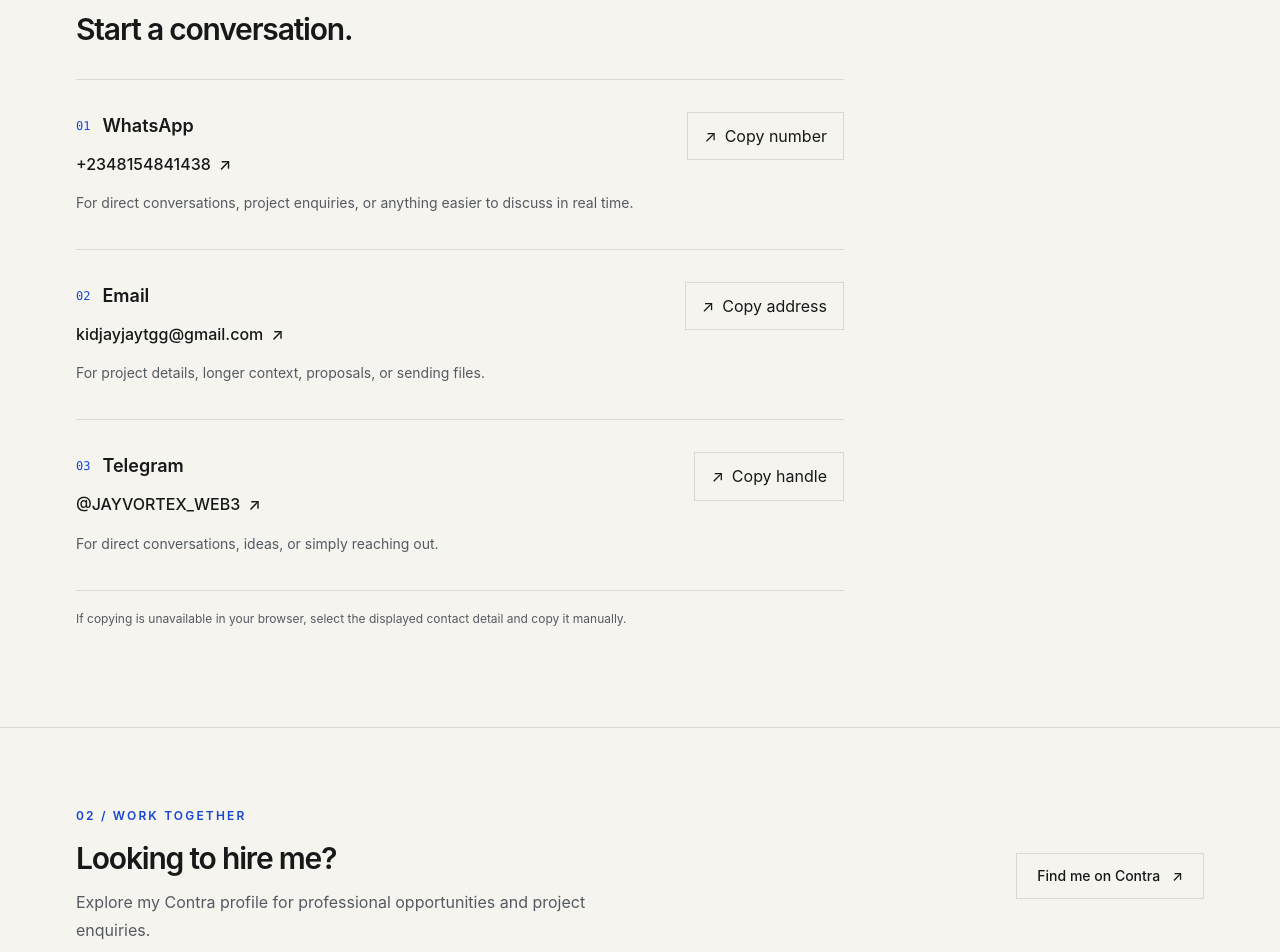
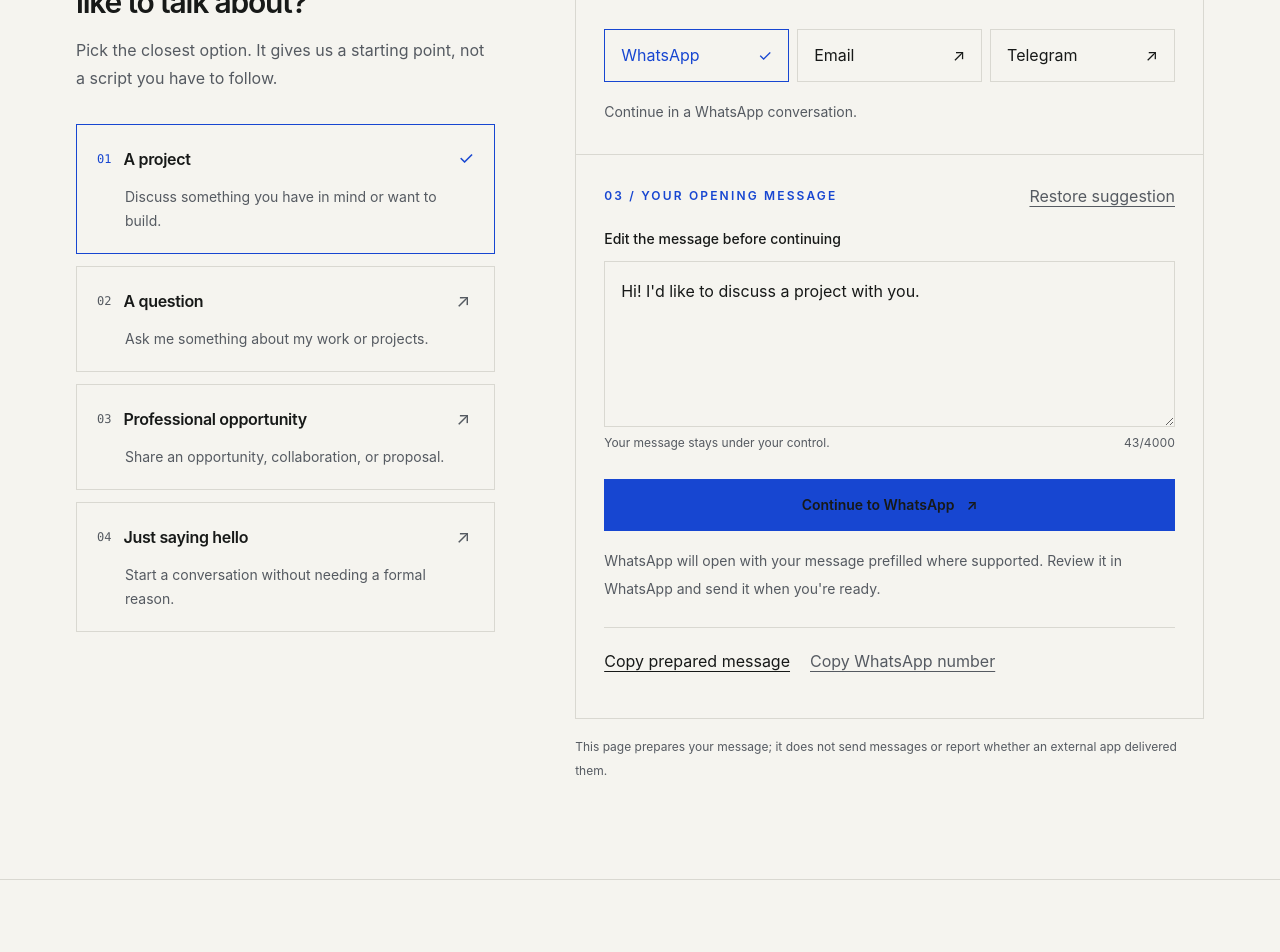
Before and after one commit to JJTGG/JAYJAYTGG, a Next.js app: page /contact in a window 1280 px wide. Shown: the part 820-1772 px from the top of the page. Built offline with nearby package versions, Linux system fonts and the light colour scheme.

Commit message:
feat: revamp contact page with interactive contact flow

```diff
--- a/app/contact/page.tsx
+++ b/app/contact/page.tsx
@@ -1,69 +1,178 @@
-
 "use client";
 
 import { useState } from "react";
 
-const directLinks = [
+type ContactIntent = "project" | "question" | "opportunity" | "hello";
+type ContactChannel = "whatsapp" | "email" | "telegram";
+
+type CopyStatus = {
+  type: "success" | "error";
+  message: string;
+  manualValue?: string;
+} | null;
+
+const intents: {
+  id: ContactIntent;
+  label: string;
+  description: string;
+  message: string;
+  subject: string;
+}[] = [
   {
-    label: "WhatsApp",
-    detail: "+2348154841438",
-    href: "https://wa.me/2348154841438",
-    description:
-      "For direct conversations, project enquiries, or anything easier to discuss in real time.",
-    copyLabel: "Copy number"
+    id: "project",
+    label: "A project",
+    description: "Discuss something you have in mind or want to build.",
+    message: "Hi! I'd like to discuss a project with you.",
+    subject: "Project enquiry",
   },
   {
-    label: "Email",
-    detail: "kidjayjaytgg@gmail.com",
-    href: "mailto:kidjayjaytgg@gmail.com",
-    description:
-      "For project details, longer context, proposals, or sending files.",
-    copyLabel: "Copy address"
+    id: "question",
+    label: "A question",
+    description: "Ask me something about my work or projects.",
+    message: "Hi! I have a question I'd like to ask you.",
+    subject: "A question",
   },
   {
+    id: "opportunity",
+    label: "Professional opportunity",
+    description: "Share an opportunity, collaboration, or proposal.",
+    message: "Hi! I'd like to discuss a professional opportunity with you.",
+    subject: "Professional opportunity",
+  },
+  {
+    id: "hello",
+    label: "Just saying hello",
+    description: "Start a conversation without needing a formal reason.",
+    message: "Hey! Just stopping by to say hello.",
+    subject: "Hello",
+  },
+];
+
+const channels: {
+  id: ContactChannel;
+  label: string;
+  description: string;
+}[] = [
+  {
+    id: "whatsapp",
+    label: "WhatsApp",
+    description: "Continue in a WhatsApp conversation.",
+  },
+  {
+    id: "email",
+    label: "Email",
+    description: "Prepare an email you can review and send.",
+  },
+  {
+    id: "telegram",
     label: "Telegram",
-    detail: "@JAYVORTEX_WEB3",
-    href: "https://t.me/JAYVORTEX_WEB3",
-    description:
-      "For direct conversations, ideas, or simply reaching out.",
-    copyLabel: "Copy handle"
-  }
+    description: "Open my Telegram profile and continue there.",
+  },
 ];
+
+const contactDetails: Record<ContactChannel, string> = {
+  whatsapp: "2348154841438",
+  email: "kidjayjaytgg@gmail.com",
+  telegram: "@JAYVORTEX_WEB3",
+};
 
 const elsewhereLinks = [
   {
+    label: "Contra",
+    href: "https://contra.com/jayjaytgg_tiuk6n8t?referralExperimentNid=DEFAULT_REFERRAL_PROGRAM&referrerUsername=jayjaytgg_tiuk6n8t",
+    description:
+      "Explore my profile for professional opportunities and project enquiries.",
+  },
+  {
     label: "X",
     href: "https://x.com/JAYJAYTGG",
-    description:
-      "Follow what I'm building and join the public conversation."
+    description: "Follow what I'm building and join the public conversation.",
   },
   {
     label: "GitHub",
     href: "https://github.com/JJTGG",
-    description:
-      "Explore the code, projects, and experiments behind the work."
-  }
+    description: "Explore the code, projects, and experiments behind the work.",
+  },
 ];
 
-type CopyStatus = {
-  label: string;
-  state: "copied" | "failed";
-} | null;
-
 export default function ContactPage() {
+  const [intent, setIntent] = useState<ContactIntent>("project");
+  const [channel, setChannel] =
+    useState<ContactChannel>("whatsapp");
+  const [draft, setDraft] = useState(
+    "Hi! I'd like to discuss a project with you.",
+  );
   const [copyStatus, setCopyStatus] = useState<CopyStatus>(null);
 
-  async function copyDetail(label: string, detail: string) {
-    try {
-      await navigator.clipboard.writeText(detail);
-      setCopyStatus({ label, state: "copied" });
-    } catch {
-      setCopyStatus({ label, state: "failed" });
+  const selectedIntent = intents.find((item) => item.id === intent)!;
+  const selectedChannel = channels.find(
+    (item) => item.id === channel,
+  )!;
+
+  const destinationHref =
+    channel === "whatsapp"
+      ? `https://wa.me/${contactDetails.whatsapp}?text=${encodeURIComponent(draft)}`
+      : channel === "email"
+        ? `mailto:${contactDetails.email}?subject=${encodeURIComponent(selectedIntent.subject)}&body=${encodeURIComponent(draft)}`
+        : "https://t.me/JAYVORTEX_WEB3";
+
+  const actionLabel =
+    channel === "whatsapp"
+      ? "Continue to WhatsApp"
+      : channel === "email"
+        ? "Prepare email"
+        : "Open Telegram";
+
+  const channelInstructions =
+    channel === "whatsapp"
+      ? "WhatsApp will open with your message prefilled where supported. Review it in WhatsApp and send it when you're ready."
+      : channel === "email"
+        ? "Your default email app will open with a subject and message body. Review the draft and send it from your email app."
+        : "Telegram will open my profile. Direct-message prefill is not guaranteed, so copy your message here and paste it into the conversation.";
+
+  const detailCopyLabel =
+    channel === "whatsapp"
+      ? "Copy WhatsApp number"
+      : channel === "email"
+        ? "Copy email address"
+        : "Copy Telegram handle";
+
+  function selectIntent(nextIntent: ContactIntent) {
+    const next = intents.find((item) => item.id === nextIntent);
+
+    if (!next) return;
+
+    setIntent(nextIntent);
+    setDraft(next.message);
+    setCopyStatus(null);
   }
 
-    window.setTimeout(() => {
+  function selectChannel(nextChannel: ContactChannel) {
+    setChannel(nextChannel);
     setCopyStatus(null);
-    }, 2000);
+  }
+
+  async function copyValue(
+    value: string,
+    successMessage: string,
+    manualValue?: string,
+  ) {
+    try {
+      await navigator.clipboard.writeText(value);
+
+      setCopyStatus({
+        type: "success",
+        message: successMessage,
+      });
+    } catch {
+      setCopyStatus({
+        type: "error",
+        message: manualValue
+          ? "Clipboard access failed. Select the detail below and copy it manually."
+          : "Clipboard access failed. Select your message above and copy it manually.",
+        manualValue,
+      });
+    }
   }
 
   return (
@@ -71,150 +180,272 @@
       <section className="border-b border-[var(--line)]">
         <div className="mx-auto w-full max-w-[1240px] px-[var(--page-gutter)] py-20 sm:py-28 md:py-36">
           <p className="text-xs font-semibold uppercase tracking-[0.18em] text-[var(--accent)]">
-            Contact / Get in touch
+            Contact / Start a conversation
           </p>
 
           <h1 className="mt-6 max-w-5xl text-[clamp(3rem,8vw,7rem)] font-semibold leading-[0.96] tracking-[-0.065em]">
-            Have something worth building or exploring?
+            What brings you here?
           </h1>
 
           <p className="mt-7 max-w-2xl text-base leading-8 text-[var(--muted)] sm:text-lg sm:leading-9">
-            Reach out about a project, an idea, something I&apos;m building,
-            or a problem worth figuring out. Use whichever channel works
-            best for you.
+            Have a project in mind, a question, or something worth
+            discussing? Choose your reason for reaching out, prepare a
+            message, and take the conversation to whichever channel works
+            for you.
           </p>
         </div>
       </section>
 
       <section>
-        <div className="mx-auto w-full max-w-[1240px] px-[var(--page-gutter)] py-16 sm:py-24">
-          <div className="max-w-3xl">
+        <div className="mx-auto grid w-full max-w-[1240px] gap-12 px-[var(--page-gutter)] py-16 sm:py-20 lg:grid-cols-[minmax(0,0.8fr)_minmax(0,1.2fr)] lg:gap-20 lg:py-24">
+          <div>
             <p className="text-xs font-semibold uppercase tracking-[0.18em] text-[var(--accent)]">
-              01 / Direct contact
+              01 / Your reason
             </p>
 
             <h2 className="mt-4 text-2xl font-semibold tracking-[-0.04em] sm:text-3xl">
-              Start a conversation.
+              What would you like to talk about?
             </h2>
 
-            <div className="mt-8 divide-y divide-[var(--line)] border-y border-[var(--line)]">
-              {directLinks.map((link, index) => (
-                <article key={link.href} className="py-6 sm:py-8">
-                  <div className="flex flex-col gap-5 sm:flex-row sm:items-start sm:justify-between">
-                    <div className="min-w-0">
-                      <div className="flex flex-wrap items-center gap-3">
-                        <span className="font-mono text-xs text-[var(--accent)]">
+            <p className="mt-4 text-sm leading-7 text-[var(--muted)] sm:text-base">
+              Pick the closest option. It gives us a starting point, not a
+              script you have to follow.
+            </p>
+
+            <div className="mt-8 grid grid-cols-1 gap-3 sm:grid-cols-2 lg:grid-cols-1">
+              {intents.map((item, index) => {
+                const active = intent === item.id;
+
+                return (
+                  <button
+                    key={item.id}
+                    type="button"
+                    aria-pressed={active}
+                    onClick={() => selectIntent(item.id)}
+                    className={`group w-full border p-4 text-left transition-colors sm:p-5 ${
+                      active
+                        ? "border-[var(--accent)]"
+                        : "border-[var(--line)] hover:border-[var(--accent)]"
+                    }`}
+                  >
+                    <span className="flex items-center justify-between gap-4">
+                      <span className="flex items-center gap-3">
+                        <span
+                          className={`font-mono text-xs ${
+                            active
+                              ? "text-[var(--accent)]"
+                              : "text-[var(--muted)]"
+                          }`}
+                        >
                           {String(index + 1).padStart(2, "0")}
                         </span>
 
-                        <h3 className="text-lg font-semibold">
-                          {link.label}
-                        </h3>
+                        <span className="font-semibold tracking-[-0.02em]">
+                          {item.label}
+                        </span>
+                      </span>
+
+                      <span
+                        aria-hidden="true"
+                        className={`text-lg transition-transform ${
+                          active
+                            ? "translate-x-0 text-[var(--accent)]"
+                            : "-translate-x-1 text-[var(--muted)] group-hover:translate-x-0"
+                        }`}
+                      >
+                        {active ? "✓" : "↗"}
+                      </span>
+                    </span>
+
+                    <span className="mt-3 block pl-7 text-sm leading-6 text-[var(--muted)]">
+                      {item.description}
+                    </span>
+                  </button>
+                );
+              })}
+            </div>
+          </div>
+
+          <div className="min-w-0">
+            <div className="border border-[var(--line)]">
+              <div className="border-b border-[var(--line)] p-5 sm:p-7">
+                <p className="text-xs font-semibold uppercase tracking-[0.18em] text-[var(--accent)]">
+                  02 / Choose a channel
+                </p>
+
+                <h2 className="mt-3 text-xl font-semibold tracking-[-0.04em] sm:text-2xl">
+                  Where should we talk?
+                </h2>
+
+                <div className="mt-6 grid grid-cols-1 gap-2 sm:grid-cols-3">
+                  {channels.map((item) => {
+                    const active = channel === item.id;
+
+                    return (
+                      <button
+                        key={item.id}
+                        type="button"
+                        aria-pressed={active}
+                        onClick={() => selectChannel(item.id)}
+                        className={`flex min-h-12 items-center justify-between gap-3 border px-4 py-3 text-sm font-medium transition-colors ${
+                          active
+                            ? "border-[var(--accent)] text-[var(--accent)]"
+                            : "border-[var(--line)] hover:border-[var(--accent)]"
+                        }`}
+                      >
+                        {item.label}
+                        <span aria-hidden="true">
+                          {active ? "✓" : "↗"}
+                        </span>
+                      </button>
+                    );
+                  })}
+                </div>
+
+                <p className="mt-4 text-sm leading-7 text-[var(--muted)]">
+                  {selectedChannel.description}
+                </p>
+              </div>
+
+              <div className="p-5 sm:p-7">
+                <div className="flex flex-wrap items-center justify-between gap-3">
+                  <p className="text-xs font-semibold uppercase tracking-[0.18em] text-[var(--accent)]">
+                    03 / Your opening message
+                  </p>
+
+                  <button
+                    type="button"
+                    onClick={() => {
+                      setDraft(selectedIntent.message);
+                      setCopyStatus(null);
+                    }}
+                    className="text-xs font-medium text-[var(--muted)] underline underline-offset-4 transition-colors hover:text-[var(--accent)]"
+                  >
+                    Restore suggestion
+                  </button>
+                </div>
+
+                <label
+                  htmlFor="contact-message"
+                  className="mt-5 block text-sm font-medium"
+                >
+                  Edit the message before continuing
+                </label>
+
+                <textarea
+                  id="contact-message"
+                  value={draft}
+                  onChange={(event) => {
+                    setDraft(event.target.value);
+                    setCopyStatus(null);
+                  }}
+                  rows={5}
+                  maxLength={4000}
+                  placeholder="Write a message to get the conversation started..."
+                  className="mt-3 block w-full resize-y border border-[var(--line)] bg-transparent p-4 text-sm leading-7 outline-none transition-colors placeholder:text-[var(--muted)] focus:border-[var(--accent)]"
+                />
+
+                <div className="mt-2 flex items-center justify-between gap-3 text-xs text-[var(--muted)]">
+                  <span>Your message stays under your control.</span>
+                  <span className="shrink-0 tabular-nums">
+                    {draft.length}/4000
+                  </span>
                 </div>
 
                 <a
-                        href={link.href}
-                        target={
-                          link.href.startsWith("http")
-                            ? "_blank"
-                            : undefined
+                  href={destinationHref}
+                  target={channel === "email" ? undefined : "_blank"}
+                  rel={
+                    channel === "email"
+                      ? undefined
+                      : "noopener noreferrer"
                   }
-                        rel={
-                          link.href.startsWith("http")
-                            ? "noopener noreferrer"
-                            : undefined
-                        }
-                        className="mt-3 inline-flex max-w-full break-all text-sm font-medium transition-colors hover:text-[var(--accent)] sm:text-base"
+                  className="mt-7 inline-flex min-h-12 w-full items-center justify-center gap-3 bg-[var(--accent)] px-5 py-4 text-center text-sm font-semibold text-white transition-opacity hover:opacity-90"
                 >
-                        {link.detail}
-                        <span className="ml-2 shrink-0" aria-hidden="true">
-                          ↗
-                        </span>
+                  {actionLabel}
+                  <span aria-hidden="true">↗</span>
                 </a>
 
-                      <p className="mt-3 max-w-xl text-sm leading-7 text-[var(--muted)]">
-                        {link.description}
+                <p className="mt-4 text-sm leading-7 text-[var(--muted)]">
+                  {channelInstructions}
                 </p>
-                    </div>
+
+                <div className="mt-6 flex flex-wrap items-center gap-x-5 gap-y-3 border-t border-[var(--line)] pt-5">
+                  <button
+                    type="button"
+                    onClick={() =>
+                      copyValue(
+                        draft,
+                        "Message copied. Paste it into your conversation when you're ready.",
+                      )
+                    }
+                    className="text-sm font-medium underline underline-offset-4 transition-colors hover:text-[var(--accent)]"
+                  >
+                    Copy prepared message
+                  </button>
 
                   <button
                     type="button"
-                      onClick={() => copyDetail(link.label, link.detail)}
-                      aria-live="polite"
-                      className="inline-flex w-fit shrink-0 items-center gap-2 border border-[var(--line)] px-4 py-2.5 text-xs font-medium transition-colors hover:border-[var(--accent)] hover:text-[var(--accent)]"
+                    onClick={() =>
+                      copyValue(
+                        contactDetails[channel],
+                        `${selectedChannel.label} detail copied.`,
+                        contactDetails[channel],
+                      )
+                    }
+                    className="text-sm font-medium text-[var(--muted)] underline underline-offset-4 transition-colors hover:text-[var(--accent)]"
                   >
-                      {copyStatus?.label === link.label &&
-                      copyStatus.state === "copied" ? (
-                        <>
-                          <span aria-hidden="true">✓</span>
-                          Copied
-                        </>
-                      ) : copyStatus?.label === link.label &&
-                        copyStatus.state === "failed" ? (
-                        "Copy unavailable"
-                      ) : (
-                        <>
-                          <span aria-hidden="true">↗</span>
-                          {link.copyLabel}
-                        </>
-                      )}
+                    {detailCopyLabel}
                   </button>
                 </div>
-                </article>
-              ))}
+
+                <p
+                  role="status"
+                  aria-live="polite"
+                  className={`mt-4 text-sm leading-6 ${
+                    copyStatus?.type === "error"
+                      ? "text-[var(--accent)]"
+                      : "text-[var(--muted)]"
+                  }`}
+                >
+                  {copyStatus?.message ?? ""}
+                </p>
+
+                {copyStatus?.type === "error" &&
+                  copyStatus.manualValue && (
+                    <p className="mt-2 select-all break-all border border-[var(--line)] p-3 font-mono text-sm">
+                      {copyStatus.manualValue}
+                    </p>
+                  )}
+              </div>
             </div>
 
             <p className="mt-4 text-xs leading-6 text-[var(--muted)]">
-              If copying is unavailable in your browser, select the
-              displayed contact detail and copy it manually.
+              This page prepares your message; it does not send messages or
+              report whether an external app delivered them.
             </p>
           </div>
         </div>
       </section>
 
       <section className="border-t border-[var(--line)]">
-        <div className="mx-auto w-full max-w-[1240px] px-[var(--page-gutter)] py-16 sm:py-20">
-          <div className="grid gap-6 sm:grid-cols-[minmax(0,1fr)_auto] sm:items-center sm:gap-12">
+        <div className="mx-auto grid w-full max-w-[1240px] gap-10 px-[var(--page-gutter)] py-16 sm:py-20 md:grid-cols-[minmax(0,0.8fr)_minmax(0,1.2fr)] md:gap-16">
           <div>
             <p className="text-xs font-semibold uppercase tracking-[0.18em] text-[var(--accent)]">
-                02 / Work together
+              04 / Elsewhere
             </p>
 
             <h2 className="mt-4 text-2xl font-semibold tracking-[-0.04em] sm:text-3xl">
-                Looking to hire me?
+              Prefer another starting point?
             </h2>
 
-              <p className="mt-3 max-w-xl text-sm leading-7 text-[var(--muted)] sm:text-base">
-                Explore my Contra profile for professional opportunities
-                and project enquiries.
+            <p className="mt-4 max-w-md text-sm leading-7 text-[var(--muted)] sm:text-base">
+              Find my professional profile or explore the work and code
+              behind my projects.
             </p>
           </div>
 
-            <a
-              href="https://contra.com/jayjaytgg_tiuk6n8t?referralExperimentNid=DEFAULT_REFERRAL_PROGRAM&referrerUsername=jayjaytgg_tiuk6n8t"
-              target="_blank"
-              rel="noopener noreferrer"
-              className="inline-flex w-fit items-center gap-3 border border-[var(--line)] px-5 py-3 text-sm font-medium transition-colors hover:border-[var(--accent)] hover:text-[var(--accent)]"
-            >
-              Find me on Contra
-              <span aria-hidden="true">↗</span>
-            </a>
-          </div>
-        </div>
-      </section>
-
-      <section className="border-t border-[var(--line)]">
-        <div className="mx-auto w-full max-w-[1240px] px-[var(--page-gutter)] py-16 sm:py-20">
-          <div className="max-w-3xl">
-            <p className="text-xs font-semibold uppercase tracking-[0.18em] text-[var(--accent)]">
-              03 / Elsewhere
-            </p>
-
-            <h2 className="mt-4 text-2xl font-semibold tracking-[-0.04em] sm:text-3xl">
-              Follow the work.
-            </h2>
-
-            <div className="mt-8 divide-y divide-[var(--line)] border-y border-[var(--line)]">
+          <div className="divide-y divide-[var(--line)] border-y border-[var(--line)]">
             {elsewhereLinks.map((link, index) => (
               <a
                 key={link.href}
@@ -223,7 +454,7 @@
                 rel="noopener noreferrer"
                 className="group flex items-center justify-between gap-6 py-6 transition-colors sm:py-7"
               >
-                  <div>
+                <div className="min-w-0">
                   <span className="font-mono text-xs text-[var(--accent)]">
                     {String(index + 1).padStart(2, "0")}
                   </span>
@@ -245,14 +476,13 @@
             ))}
           </div>
         </div>
-        </div>
       </section>
 
       <section className="border-t border-[var(--line)]">
         <div className="mx-auto w-full max-w-[1240px] px-[var(--page-gutter)] py-12 sm:py-16">
           <p className="max-w-2xl text-sm leading-7 text-[var(--muted)] sm:text-base">
-            No complicated starting point needed. A clear message about
-            what you have in mind is enough to begin.
+            You don't need a perfect pitch or a fully formed plan. Start with
+            what you have in mind, and we can take it from there.
           </p>
         </div>
       </section>
```
Lines whose indentation alone changed are shown as unchanged.
